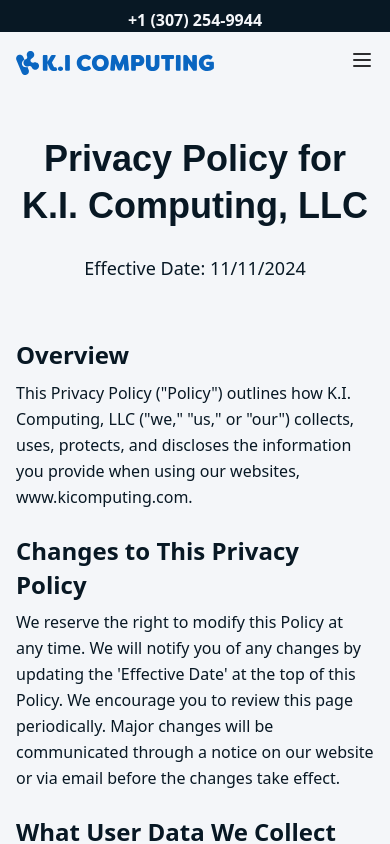
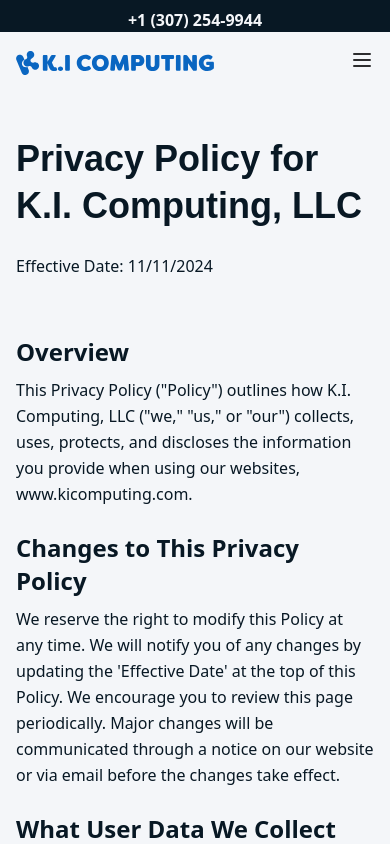
Before and after one commit to jhozzylee/ki-computing, a React (Create React App) app: page /policy in a window 390 px wide. Shown: the top 844 px of the page. Built offline with nearby package versions, Linux system fonts and the light colour scheme.

Commit message:
Add project files

```diff
--- a/src/components/PrivacyPolicy.js
+++ b/src/components/PrivacyPolicy.js
@@ -4,10 +4,10 @@
   return (
     <section className="bg-background text-dark pt-24 sm:pt-28 lg:pt-24">
       <div className="max-w-6xl mx-auto px-4 py-10 flex flex-col gap-6">
-        <h1 className="text-h2 sm:text-h1 font-bold font-filson text-center sm:text-left">
+        <h1 className="text-h2 sm:text-h1 font-bold font-filson text-left">
           Privacy Policy for K.I. Computing, LLC
         </h1>
-        <p className="text-bodyLg max-w-2xl mx-auto sm:mx-0 text-center sm:text-left">
+        <p className="text-body sm:text-bodyLg max-w-2xl sm:mx-0 text-left">
           Effective Date: 11/11/2024
         </p>
       </div>
--- a/src/components/TermsOfService.js
+++ b/src/components/TermsOfService.js
@@ -4,10 +4,10 @@
   return (
     <section className="bg-background text-dark pt-24 sm:pt-28 lg:pt-24">
       <div className="max-w-6xl mx-auto px-4 py-10 flex flex-col gap-6">
-        <h1 className="text-h2 sm:text-h1 font-bold font-filson text-center sm:text-left">
+        <h1 className="text-h2 sm:text-h1 font-bold font-filson text-left">
           Terms of Service for K.I. Computing, LLC
         </h1>
-        <p className="text-bodyLg max-w-2xl mx-auto sm:mx-0 text-center sm:text-left">
+        <p className="text-body sm:text-bodyLg max-w-2xl sm:mx-0 text-left">
           Effective Date: 11/11/2024
         </p>
       </div>
```
